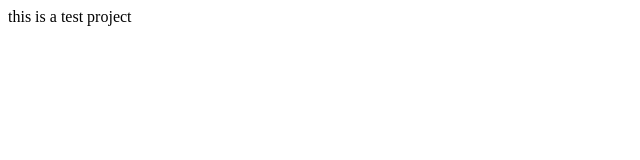
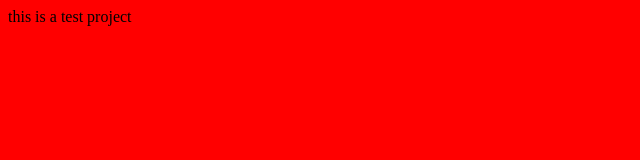
Before and after one commit to ashbbdu/pranjal-git, a plain HTML site: page index.html in a window 1280 px wide. Shown: the whole page, without its empty margins (0-640 px from the left). Drawn offline with Linux system fonts and the light colour scheme.

Commit message:
added bg color

```diff
--- a/index.html
+++ b/index.html
@@ -5,8 +5,9 @@
     <meta http-equiv="X-UA-Compatible" content="IE=edge">
     <meta name="viewport" content="width=device-width, initial-scale=1.0">
     <title>Document</title>
+    <link rel="stylesheet" href="/style.css">
 </head>
-<body>
+<body class="main">
     this is a test project
 </body>
 </html>
--- a/style.css
+++ b/style.css
@@ -0,0 +1,3 @@
+.main {
+    background-color: red;
+}
```
Also changed, not shown: 1 other file.
